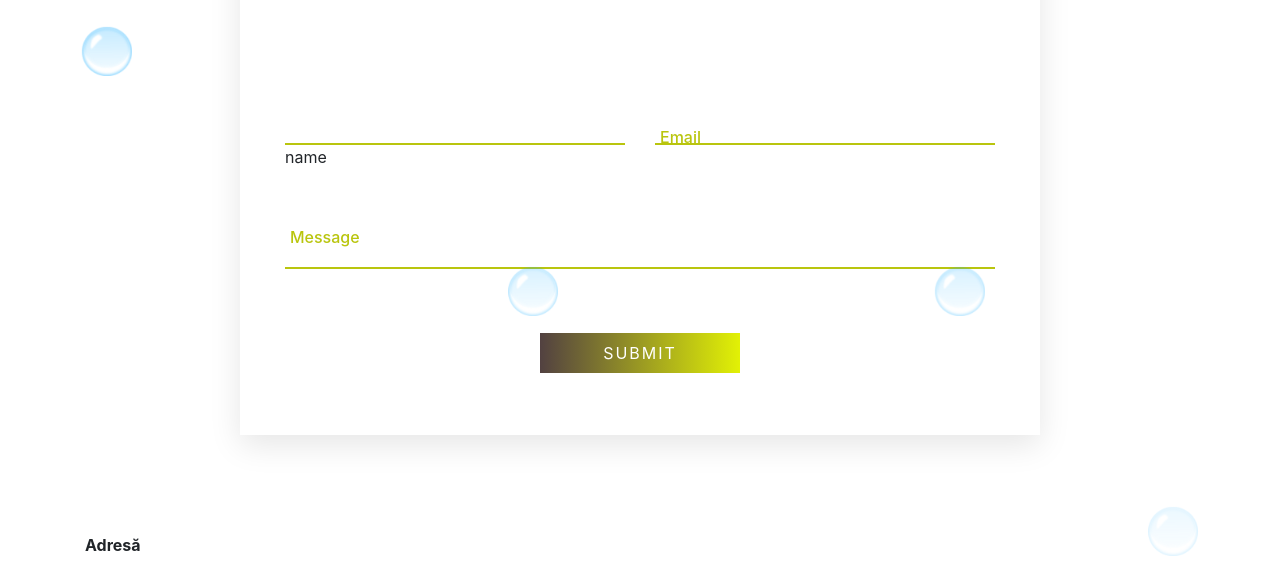
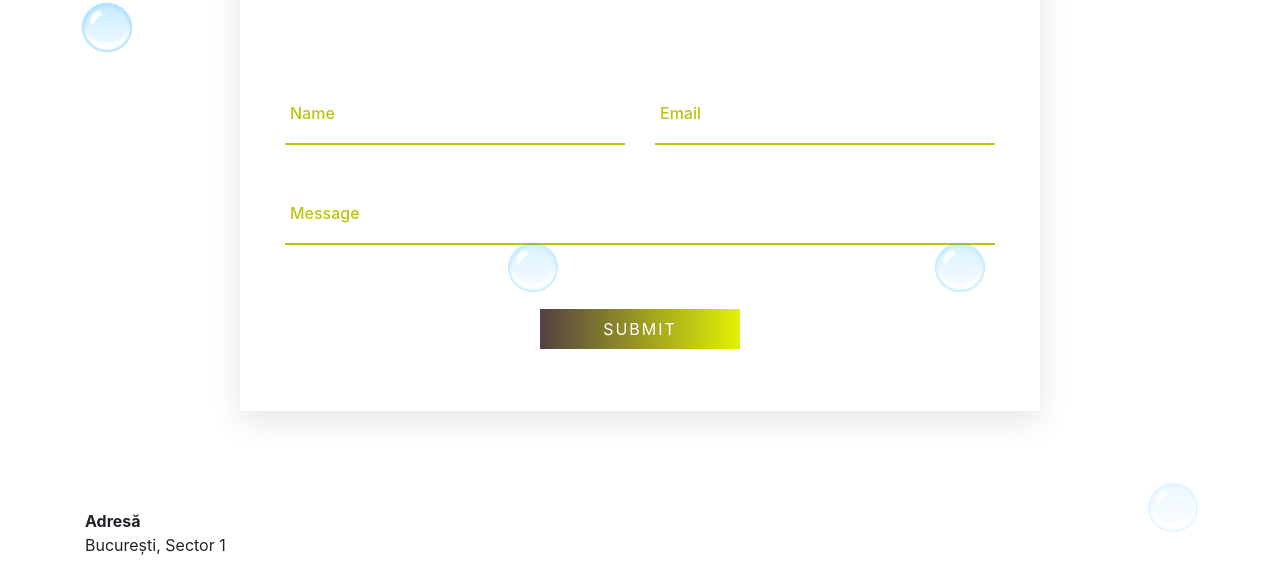
Before and after one commit to Jus7Alex/WebPage.github.io, a website: page index.html in a window 1280 px wide. Shown: the part 2541-3102 px from the top of the page. Drawn offline with Linux system fonts and the light colour scheme; a web font is replaced by a local one.

Commit message:
Update index.html

```diff
--- a/index.html
+++ b/index.html
@@ -176,7 +176,7 @@
     <div class="container">
         <div class="contact-form row">
             <div class="form-field col-lg-6">
-                <input id="name" class="input-text" type="text" name="" onkeyup="showHint(this.value)>
+                <input id="name" class="input-text" type="text" name="" onkeyup="showHint(this.value)">
                 <label for="name" class="label">name</label>
             </div>
             <div class="form-field col-lg-6">
```
